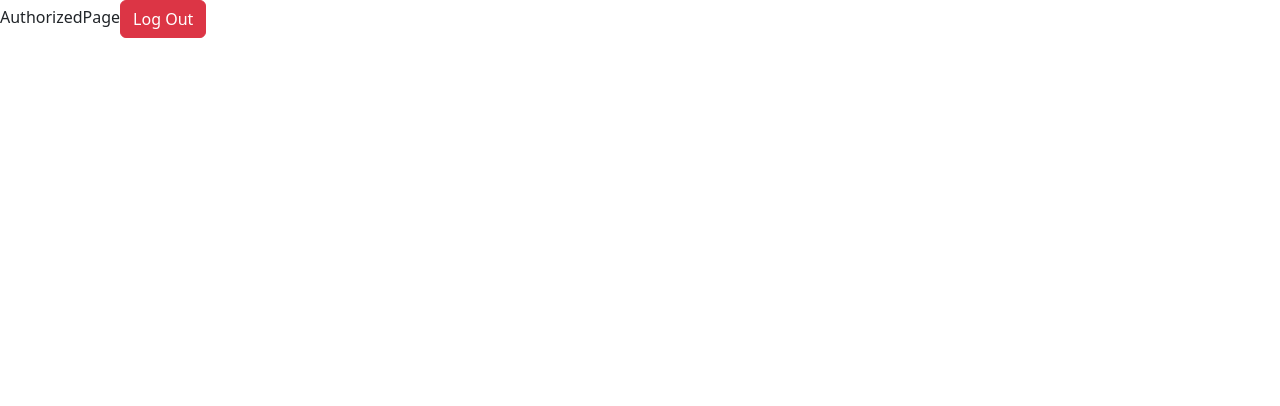
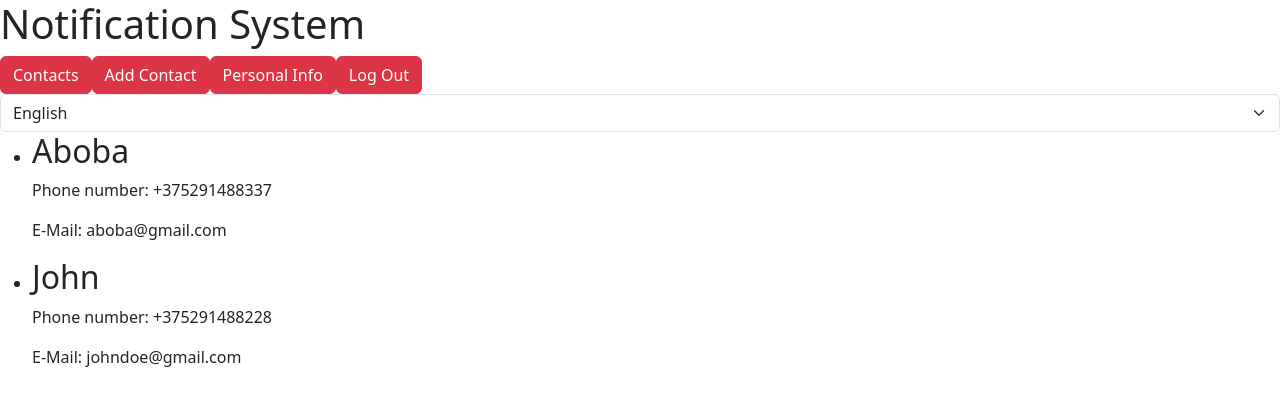
Before and after one commit to BSUIR-team/ENS-frontend, a React (Vite) app: page / in a window 1280 px wide. Both pictures are taken after typing "5551234", "Sample123" into the empty fields and a click on the button "Authorize". Shown: the top 406 px of the page. Built offline with nearby package versions, Linux system fonts and the light colour scheme.

Commit message:
User functionality forms added

```diff
--- /dev/null
+++ b/src/components/AddContact.tsx
@@ -0,0 +1,66 @@
+import { FormEvent } from "react";
+import Input from "./Input";
+import { useTranslation } from "react-i18next";
+
+function addContact(e: FormEvent, params: Map<string, string>) {
+  params.forEach((key, value) => {
+    console.log(`${key} : ${value}`);
+  });
+  e.preventDefault();
+}
+
+const AddContact = () => {
+  var params = new Map<string, string>();
+  const [t] = useTranslation();
+  return (
+    <form
+      method="POST"
+      onSubmit={(e) => {
+        addContact(e, params);
+      }}
+    >
+      <h2>{t("newContact")}</h2>
+      <Input
+        type="text"
+        label={t("contactName")}
+        name="phone"
+        placeholder="+375291488228"
+        onChange={(e) => {
+          params.set(e.currentTarget.name, e.currentTarget.value);
+        }}
+      />
+      <Input
+        type="email"
+        label={t("email")}
+        name="email"
+        placeholder="johndoe@gmail.com"
+        onChange={(e) => {
+          params.set(e.currentTarget.name, e.currentTarget.value);
+        }}
+      />
+      <Input
+        type="tel"
+        label={t("phoneNumber")}
+        name="phone"
+        placeholder="+375291488228"
+        onChange={(e) => {
+          params.set(e.currentTarget.name, e.currentTarget.value);
+        }}
+      />
+      <Input
+        type="email"
+        label={t("email")}
+        name="emailInput"
+        placeholder="johndoe@gmail.com"
+        onChange={(e) => {
+          params.set(e.currentTarget.name, e.currentTarget.value);
+        }}
+      />
+      <button className="btn btn-danger" type="submit">
+        {t("addContactButton")}
+      </button>
+    </form>
+  );
+};
+
+export default AddContact;
--- a/src/components/AuthorizedPage.tsx
+++ b/src/components/AuthorizedPage.tsx
@@ -1,18 +1,65 @@
+import { ReactNode, useState } from "react";
+import Header from "./Header";
+import Contacts from "./Contacts";
+import AddContact from "./AddContact";
+import PersonalInfo from "./PersonalInfo";
+import LanguageSelect from "./LanguageSelect";
+import { useTranslation } from "react-i18next";
+
 interface Props {
   setAuthorized: (e: boolean) => void;
 }
 
+const FunctionalElements = new Map<string, ReactNode>([
+  ["contacts", <Contacts />],
+  ["addContact", <AddContact />],
+  ["personalInfo", <PersonalInfo />],
+]);
+
 const AuthorizedPage = ({ setAuthorized }: Props) => {
+  const [t, i18n] = useTranslation();
   function logout() {
     console.log("logout");
     setAuthorized(false);
   }
+  const [currPage, setPage] = useState("contacts");
   return (
     <div>
-      AuthorizedPage
-      <button className="btn btn-danger" onClick={logout}>
-        Log Out
-      </button>
+      <Header>
+        <button
+          className="btn btn-danger"
+          onClick={() => {
+            setPage("contacts");
+          }}
+        >
+          {t("contactsButton")}
+        </button>
+        <button
+          className="btn btn-danger"
+          onClick={() => {
+            setPage("addContact");
+          }}
+        >
+          {t("addContactButton")}
+        </button>
+        <button
+          className="btn btn-danger"
+          onClick={() => {
+            setPage("personalInfo");
+          }}
+        >
+          {t("personalInfoButton")}
+        </button>
+        <button className="btn btn-danger" onClick={logout}>
+          {t("logoutButton")}
+        </button>
+        <LanguageSelect
+          onLanguageChange={(language) => {
+            i18n.changeLanguage(language);
+          }}
+        ></LanguageSelect>
+      </Header>
+      {FunctionalElements.get(currPage)}
     </div>
   );
 };
--- /dev/null
+++ b/src/components/Contacts.tsx
@@ -0,0 +1,39 @@
+import { useTranslation } from "react-i18next";
+
+function getContacts(): { phone: string; email: string; name: string }[] {
+  return [
+    {
+      phone: "+375291488228",
+      email: "johndoe@gmail.com",
+      name: "John",
+    },
+    {
+      phone: "+375291488337",
+      email: "aboba@gmail.com",
+      name: "Aboba",
+    },
+  ].sort((a, b) => {
+    return a.name.localeCompare(b.name);
+  });
+}
+
+const Contacts = () => {
+  const [t] = useTranslation();
+  return (
+    <ul>
+      {getContacts().map((contact) => (
+        <li>
+          <h2>{contact.name}</h2>
+          <p>
+            {t("phoneNumber")}: {contact.phone}
+          </p>
+          <p>
+            {t("email")}: {contact.email}
+          </p>
+        </li>
+      ))}
+    </ul>
+  );
+};
+
+export default Contacts;
--- /dev/null
+++ b/src/components/Header.tsx
@@ -0,0 +1,16 @@
+import { ReactNode } from "react";
+
+interface Props {
+  children: ReactNode;
+}
+
+const Header = ({ children }: Props) => {
+  return (
+    <header>
+      <h1>Notification System</h1>
+      {children}
+    </header>
+  );
+};
+
+export default Header;
--- a/src/components/Input.tsx
+++ b/src/components/Input.tsx
@@ -4,10 +4,19 @@ interface Props {
   label: string;
   placeholder?: string;
   value?: string;
+  disabled?: boolean;
   onChange?: (e: React.FormEvent<HTMLInputElement>) => void;
 }
 
-const Input = ({ type, name, label, placeholder, value, onChange }: Props) => {
+const Input = ({
+  type,
+  name,
+  label,
+  placeholder,
+  value,
+  disabled,
+  onChange,
+}: Props) => {
   return (
     <label
       style={{ width: "90%", display: "block", margin: "5px auto" }}
@@ -21,6 +30,7 @@ const Input = ({ type, name, label, placeholder, value, onChange }: Props) => {
         name={name}
         placeholder={placeholder}
         value={value}
+        disabled={disabled}
         onChange={onChange}
       />
     </label>
--- a/src/components/LanguageSelect.tsx
+++ b/src/components/LanguageSelect.tsx
@@ -1,7 +1,3 @@
-import { useState } from "react";
-import "../i18n";
-import { useTranslation } from "react-i18next";
-
 interface Props {
   onLanguageChange: (language: Languages) => void;
 }
@@ -12,7 +8,7 @@ enum Languages {
 }
 
 const LanguageSelect = ({ onLanguageChange }: Props) => {
-  const [t, i18n] = useTranslation();
+  //const [t, i18n] = useTranslation();
   //const [index, setIndex] = useState(0);
   return (
     <select
@@ -23,7 +19,7 @@ const LanguageSelect = ({ onLanguageChange }: Props) => {
         onLanguageChange(Languages[e.target.value as keyof typeof Languages]);
       }}
     >
-      {Object.keys(Languages).map((e, index) => {
+      {Object.keys(Languages).map((e) => {
         //if (i18n.language == e) setIndex(index);
         return <option key={e}>{e}</option>;
       })}
--- /dev/null
+++ b/src/components/PersonalInfo.tsx
@@ -0,0 +1,88 @@
+import { FormEvent, useState } from "react";
+import Input from "./Input";
+import { useTranslation } from "react-i18next";
+
+function editPersonalInfo(e: FormEvent, params: Map<string, string>) {
+  params.forEach((key, value) => {
+    console.log(`${key} : ${value}`);
+  });
+  e.preventDefault();
+}
+
+const PersonalInfo = () => {
+  var params = new Map<string, string>();
+  const [t] = useTranslation();
+  const [isDisabled, setDisabled] = useState(true);
+  return (
+    <div>
+      <form
+        method="POST"
+        onSubmit={(e) => {
+          setDisabled(true);
+          editPersonalInfo(e, params);
+        }}
+      >
+        <h2>{t("personalInfoButton")}</h2>
+        <Input
+          type="tel"
+          label={t("phoneNumber")}
+          name="phoneInput"
+          placeholder="+375291488228"
+          disabled={isDisabled}
+          onChange={(e) => {
+            params.set(e.currentTarget.name, e.currentTarget.value);
+          }}
+        />
+        <Input
+          type="email"
+          label={t("email")}
+          name="emailInput"
+          placeholder="johndoe@gmail.com"
+          disabled={isDisabled}
+          onChange={(e) => {
+            params.set(e.currentTarget.name, e.currentTarget.value);
+          }}
+        />
+        <Input
+          type="password"
+          label={t("password")}
+          name="passwordInput"
+          placeholder={t("password")}
+          disabled={isDisabled}
+          onChange={(e) => {
+            params.set(e.currentTarget.name, e.currentTarget.value);
+          }}
+        />
+        {isDisabled || (
+          <Input
+            type="password"
+            label={t("repeatPassword")}
+            name="repeatPasswordInput"
+            placeholder={t("password")}
+            disabled={isDisabled}
+            onChange={(e) => {
+              params.set(e.currentTarget.name, e.currentTarget.value);
+            }}
+          />
+        )}
+        <label>
+          {t("messageSample")}
+          <textarea className="form-control" disabled={isDisabled}></textarea>
+        </label>
+        <button type="submit" className="btn btn-danger" disabled={isDisabled}>
+          {t("saveButton")}
+        </button>
+      </form>
+      <button
+        className="btn btn-danger"
+        onClick={() => {
+          setDisabled(false);
+        }}
+      >
+        {t("editButton")}
+      </button>
+    </div>
+  );
+};
+
+export default PersonalInfo;
--- a/src/resources/Translations.tsx
+++ b/src/resources/Translations.tsx
@@ -13,6 +13,15 @@ const Translations = {
       accountAlreadyExists: "Уже есть аккаунт?",
       startAuthorization: "Войдите в него!",
       startRegistration: "Зарегистрируйте его!",
+      contactsButton: "Контакты",
+      addContactButton: "Добавить контакт",
+      personalInfoButton: "Личная информация",
+      logoutButton: "Выйти",
+      contactName: "Имя контакта",
+      newContact: "Новый контакт",
+      editButton: "Изменить",
+      saveButton: "Сохранить",
+      messageSample: "Шаблон сообщения",
     },
   },
   en: {
@@ -29,6 +38,15 @@ const Translations = {
       accountAlreadyExists: "Already have an account?",
       startAuthorization: "Sign in!",
       startRegistration: "Sign up!",
+      contactsButton: "Contacts",
+      addContactButton: "Add Contact",
+      personalInfoButton: "Personal Info",
+      logoutButton: "Log Out",
+      contactName: "Contact Name",
+      newContact: "New Contact",
+      editButton: "Edit",
+      saveButton: "Save",
+      messageSample: "Message Sample",
     },
   },
 };
```
